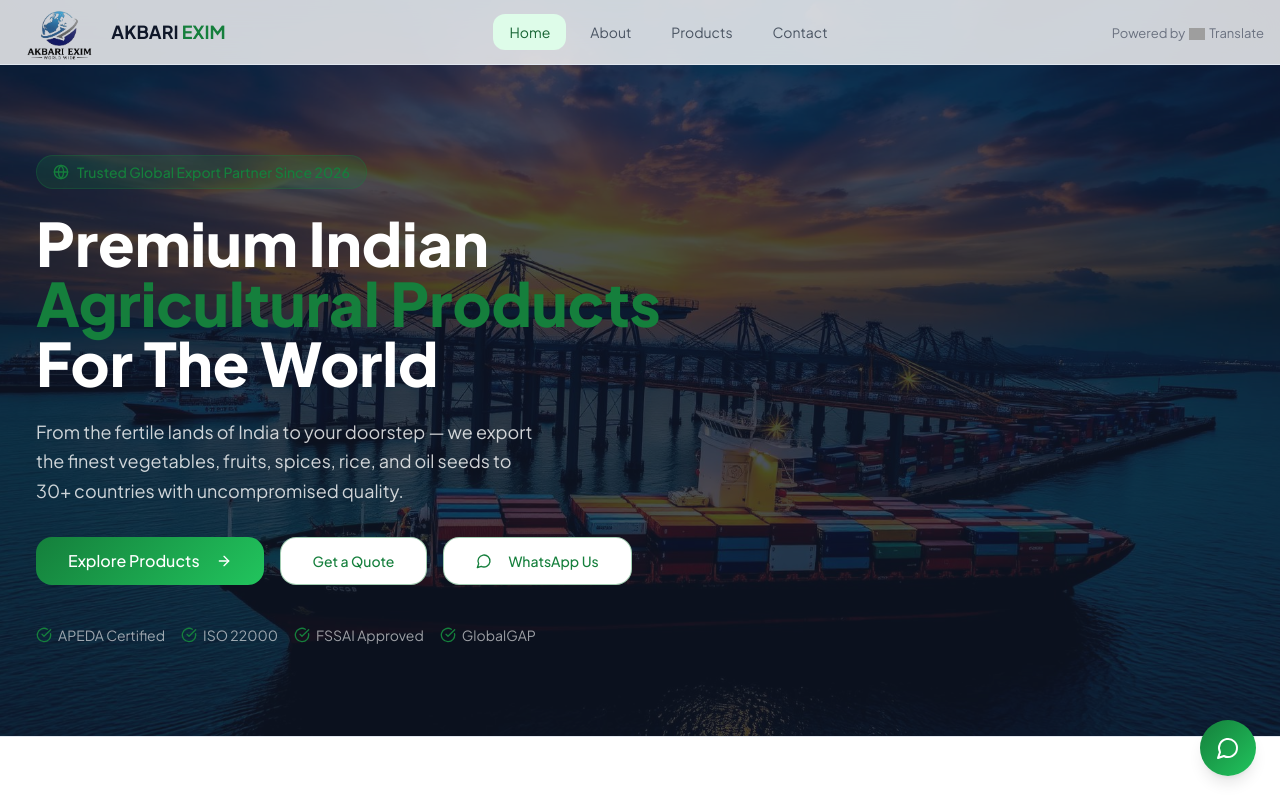
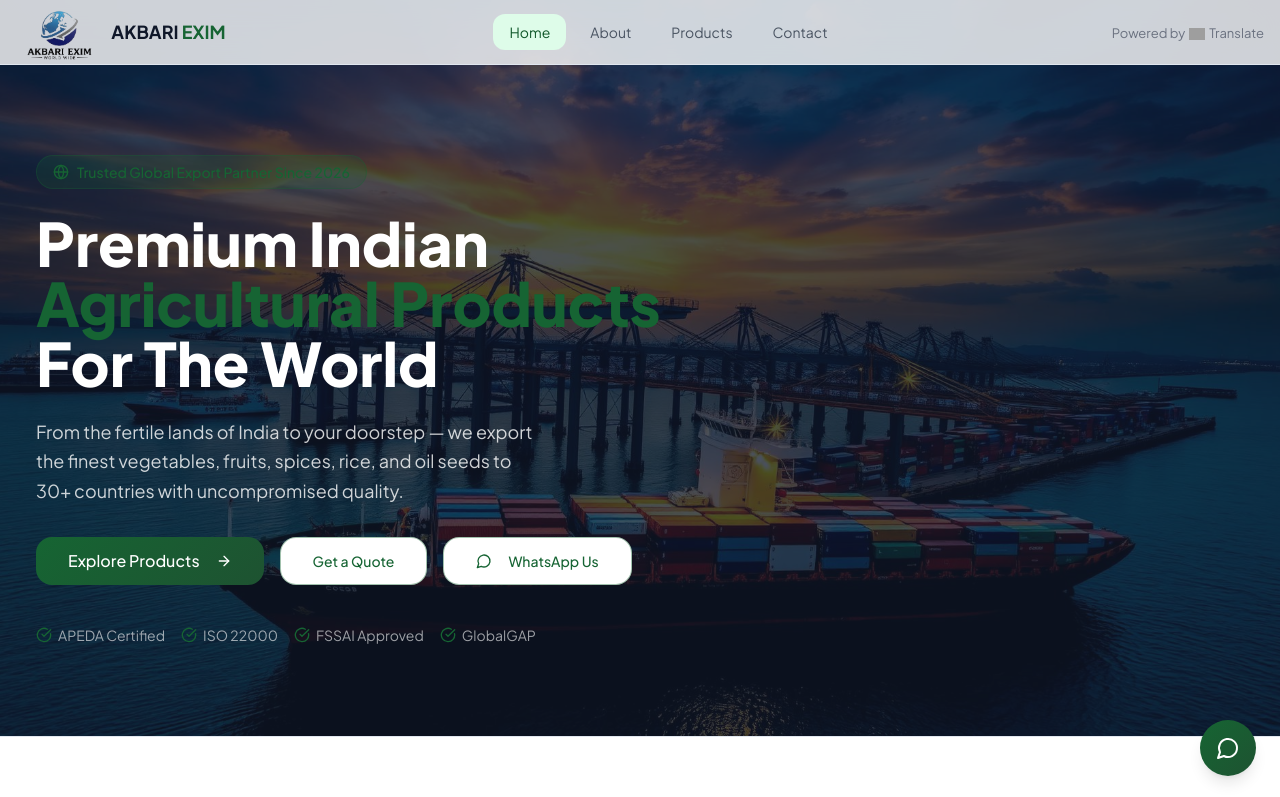
Before and after one commit to tirth71/AkbariExim, a React (Vite) app: page / in a window 1280 px wide. Shown: the top 797 px of the page. Built offline with nearby package versions, Linux system fonts and the light colour scheme; grey boxes are pictures that could not be loaded; the HTML template or start-up script is replaced by a standard one.

Commit message:
theme colour

```diff
--- a/src/index.css
+++ b/src/index.css
@@ -15,7 +15,8 @@
     --popover: 0 0% 100%;
     --popover-foreground: 222 47% 11%;
 
-    --primary: 142 72% 29%;
+     /* --primary: 142 72% 29%; */
+    --primary: 142 64% 24%;
     --primary-foreground: 0 0% 100%;
 
     --secondary: 222 47% 11%;
@@ -24,7 +25,8 @@
     --muted: 140 20% 96%;
     --muted-foreground: 215 16% 47%;
 
-    --accent: 142 72% 29%;
+    /* --accent: 142 72% 29%; */
+    --accent: 142 64% 24%;
     --accent-foreground: 0 0% 100%;
 
     --destructive: 0 84% 60%;
@@ -32,16 +34,20 @@
 
     --border: 214 32% 91%;
     --input: 214 32% 91%;
-    --ring: 142 72% 29%;
+    /* --ring: 142 72% 29%; */
+    --ring: 142 64% 24%;
 
     --radius: 0.75rem;
 
     /* Custom tokens */
     --green-50: 138 76% 97%;
     --green-100: 141 84% 93%;
-    --green-500: 142 71% 45%;
+    /* --green-500: 142 71% 45%;
     --green-600: 142 72% 29%;
-    --green-700: 142 64% 24%;
+    --green-700: 142 64% 24%; */
+    --green-500: 142 60% 35%;
+--green-600: 142 64% 24%;
+--green-700: 142 70% 20%;
 
     --navy-50: 214 32% 96%;
     --navy-100: 214 32% 91%;
@@ -82,10 +88,13 @@
     @apply bg-white/70 backdrop-blur-xl border border-white/20 shadow-lg;
   }
 
+  /* .gradient-primary {
+    background: linear-gradient(135deg, hsl(var(--primary)), hsl(var(--green-500)));
+  } */
+
   .gradient-primary {
-    background: linear-gradient(135deg, hsl(var(--primary)), hsl(var(--green-500)));
-  }
-
+  background: linear-gradient(135deg, hsl(var(--primary)), hsl(142, 47%, 22%));
+}
   .gradient-hero {
     background: linear-gradient(135deg, hsl(var(--secondary)) 0%, hsl(222 47% 16%) 50%, hsl(var(--primary) / 0.3) 100%);
   }
```
